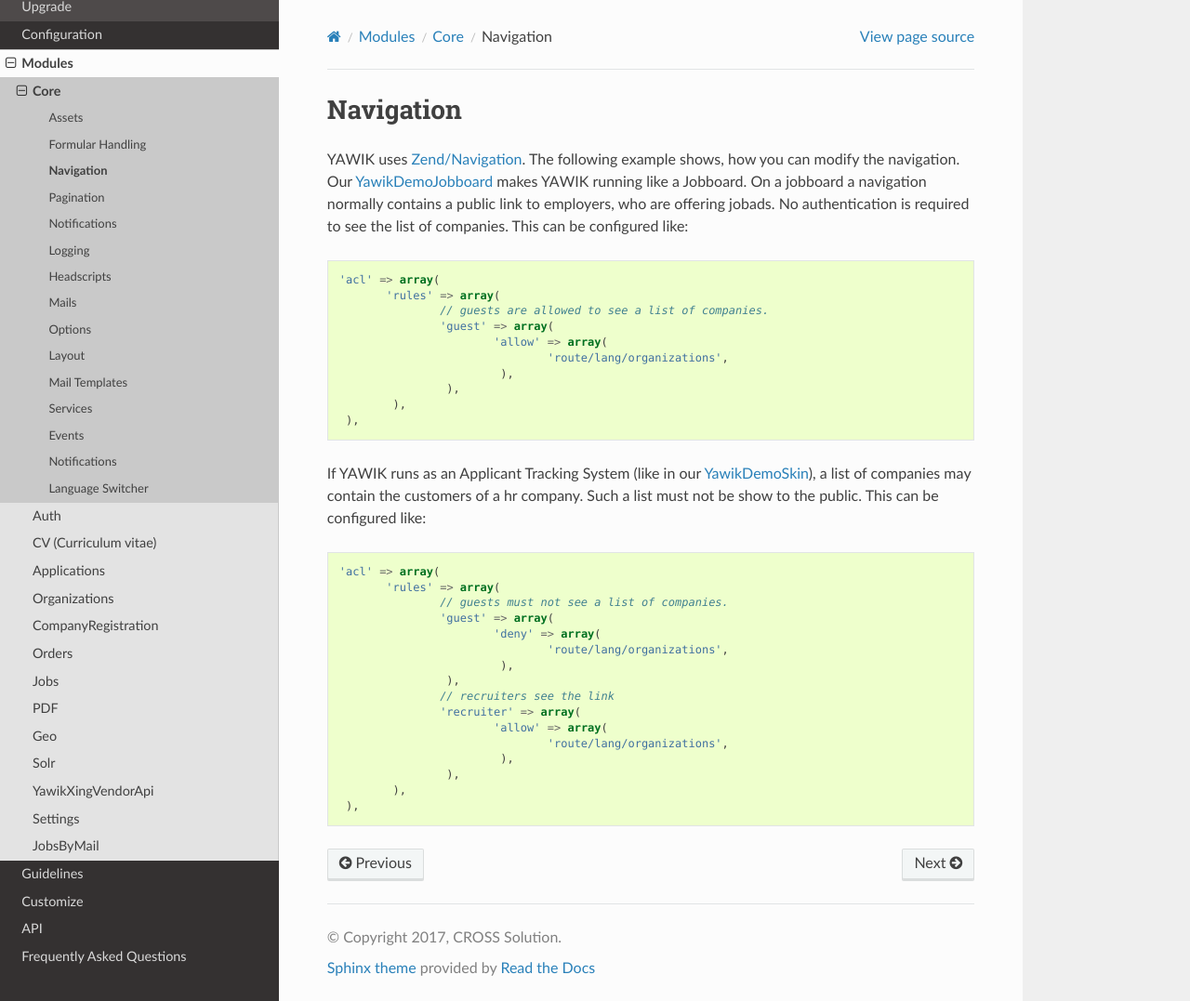
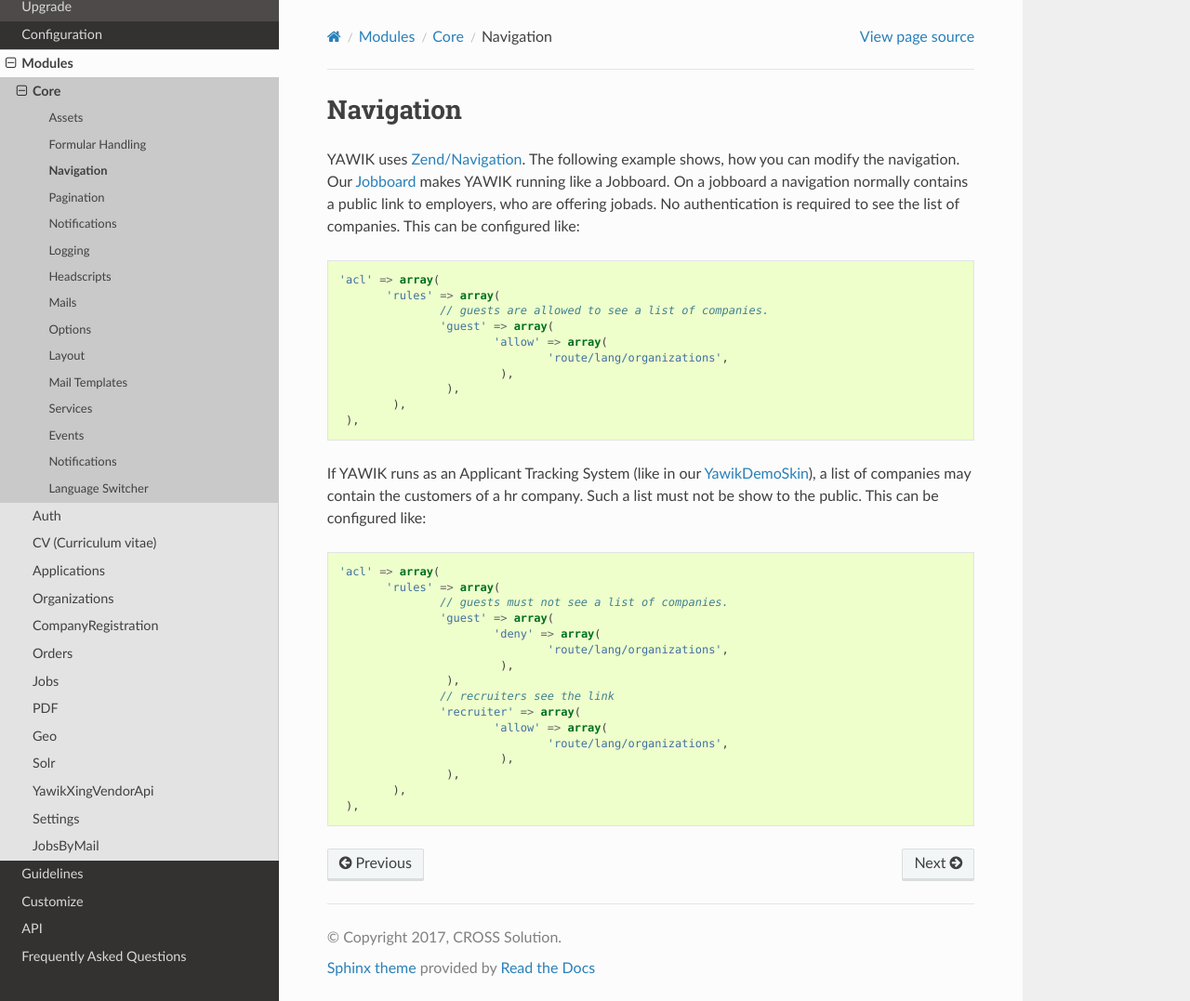
Before and after one commit to cross-solution/YawikDocs, a Sphinx documentation site: the page built from source/modules/core/navigation.rst, in a window 1280 px wide and 1077 px high. Shown: the whole window at 93% size. Built offline with Sphinx 7.4.7 and the Read the Docs theme 2.0.0, drawn with Linux system fonts in a browser that asks for light colours; a script that is not in the unit is left out; comment, search, counter and statistics services are not loaded.

Commit message:
renames module YawikDemoJobboard into Jobboard

```diff
--- a/source/modules/core/navigation.rst
+++ b/source/modules/core/navigation.rst
@@ -4,7 +4,7 @@
 ----------
 
 YAWIK uses `Zend/Navigation`_. The following example shows, how you can modify the navigation.
-Our YawikDemoJobboard_ makes YAWIK running like a Jobboard. On a jobboard a navigation normally
+Our Jobboard_ makes YAWIK running like a Jobboard. On a jobboard a navigation normally
 contains a public link to employers, who are offering jobads. No authentication is required to
 see the list of companies. This can be configured like:
 
@@ -45,5 +45,5 @@
 
 
 .. _`Zend/Navigation`: http://framework.zend.com/manual/2.0/en/modules/zend.navigation.quick-start.html
-.. _YawikDemoJobboard: https://github.com/cbleek/YawikDemoJobboard
+.. _Jobboard: https://github.com/yawik/Jobboard
 .. _YawikDemoSkin: https://github.com/cbleek/YawikDemoSkin
--- a/source/modules/jobs/index.rst
+++ b/source/modules/jobs/index.rst
@@ -49,7 +49,7 @@
 
 http://jobs.yawik.org
 
-.. _`jobboard module`: https://github.com/cbleek/YawikDemoJobboard
+.. _`jobboard module`: https://github.com/yawik/Jobboard
 
 
 Job Templates
```
